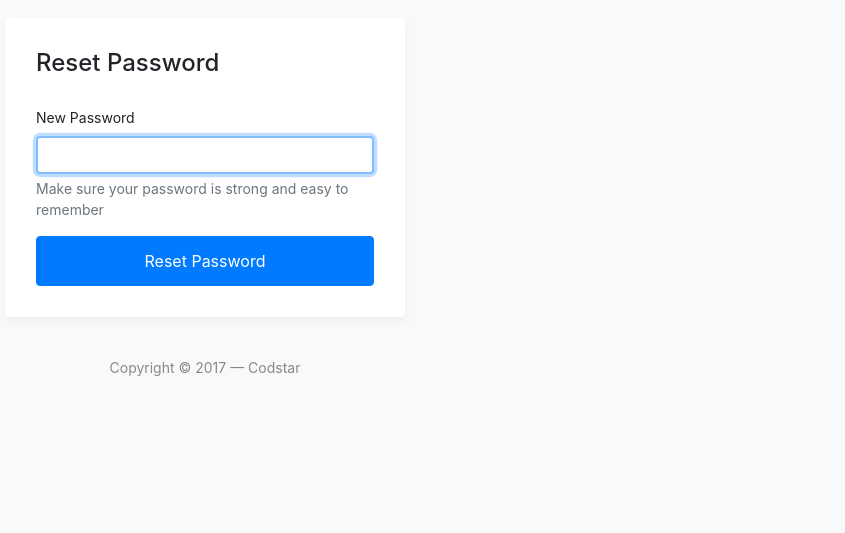
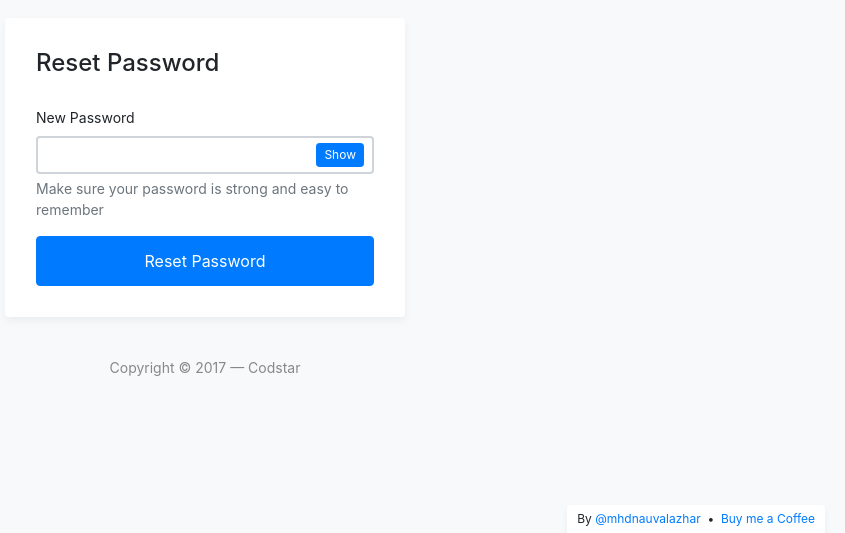
Before and after one commit to jahan97/codstar, a plain HTML site: page reset.html in a window 1280 px wide. Shown: the part 267-800 px from the top of the page, without its empty margins (435-1280 px from the left). Drawn offline with nearby package versions, Linux system fonts and the light colour scheme.

Commit message:
Update reset.html

```diff
--- a/reset.html
+++ b/reset.html
@@ -49,6 +49,6 @@
 
 	<script src="https://code.jquery.com/jquery-3.3.1.slim.min.js" integrity="sha384-q8i/X+965DzO0rT7abK41JStQIAqVgRVzpbzo5smXKp4YfRvH+8abtTE1Pi6jizo" crossorigin="anonymous"></script>
 	<script src="https://stackpath.bootstrapcdn.com/bootstrap/4.3.1/js/bootstrap.min.js" integrity="sha384-JjSmVgyd0p3pXB1rRibZUAYoIIy6OrQ6VrjIEaFf/nJGzIxFDsf4x0xIM+B07jRM" crossorigin="anonymous"></script>
-	<script src="js/my-login.js"></script>
+	<script src="my-login.js"></script>
 </body>
 </html>
```
